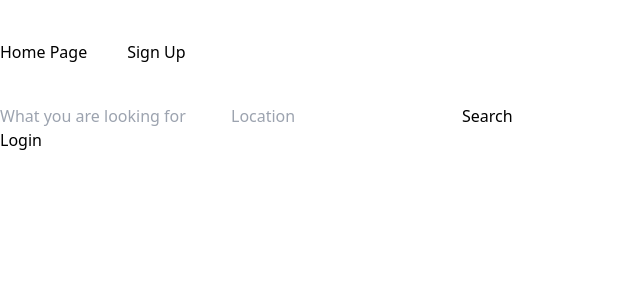
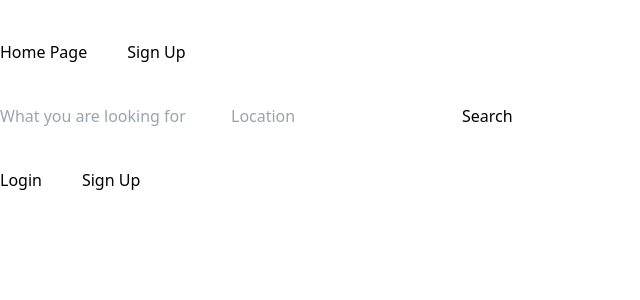
Before and after one commit to Jeffuz/EduTrade, a React (Create React App) app in the folder edutrade/: page / in a window 1280 px wide. Shown: the top 300 px of the page, without its empty margins (0-640 px from the left). Built offline with nearby package versions, Linux system fonts and the light colour scheme; no server answers.

Commit message:
move signup component to navbar

```diff
--- a/edutrade/src/Components/NavBar.jsx
+++ b/edutrade/src/Components/NavBar.jsx
@@ -1,6 +1,7 @@
 import React from 'react';
 import { Link } from 'react-router-dom';
 import { UserAuth } from '../Context/AuthContext';
+import SignupButtonComponent from './SignupButtonComponent';
 
 const NavBar = () => {
     const { user, logOut } = UserAuth()
@@ -18,6 +19,7 @@ const NavBar = () => {
             ) : (
                 <Link to='/login'>Login</Link>
             )}
+            <SignupButtonComponent/>
         </div>
     )
 }
```
